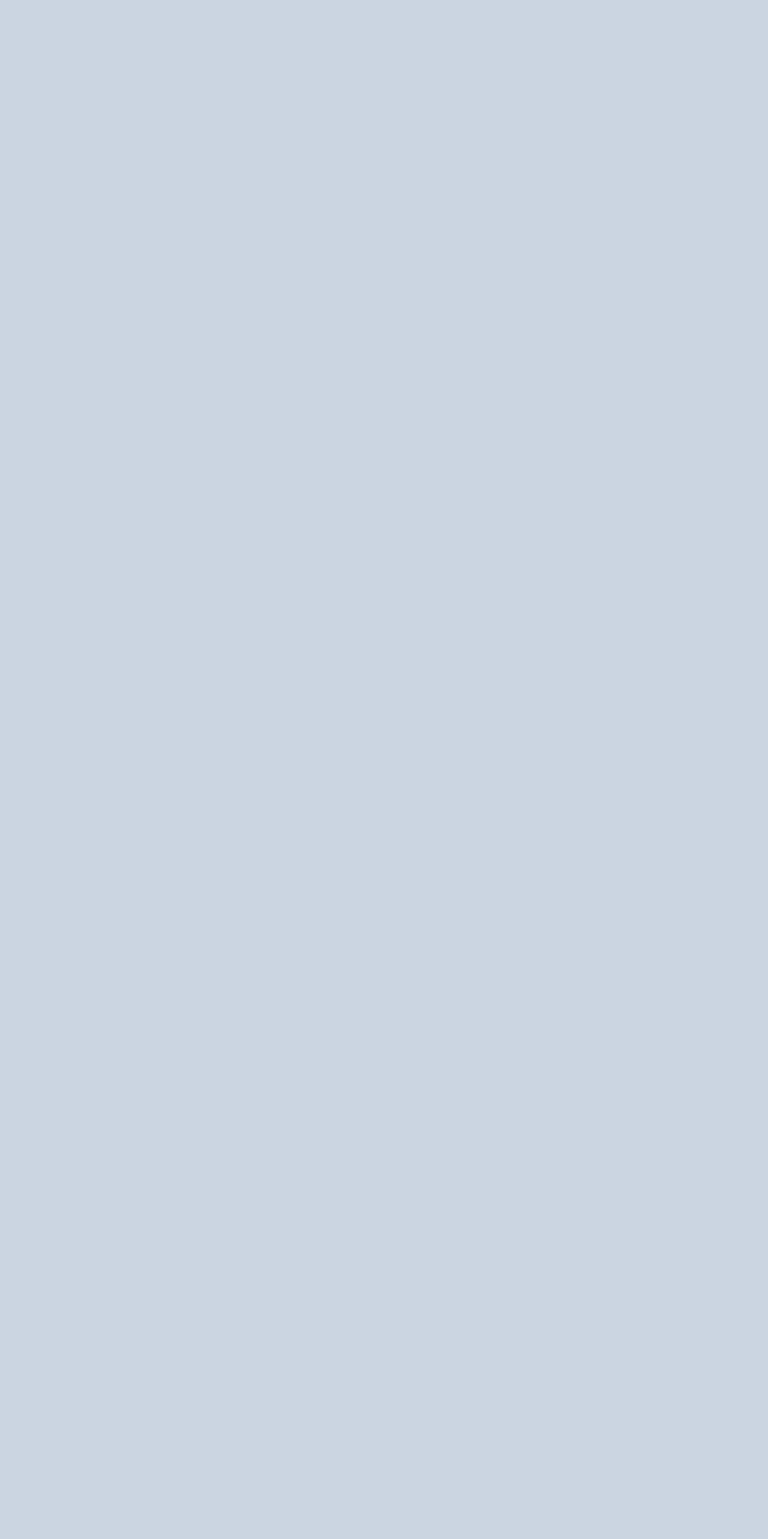
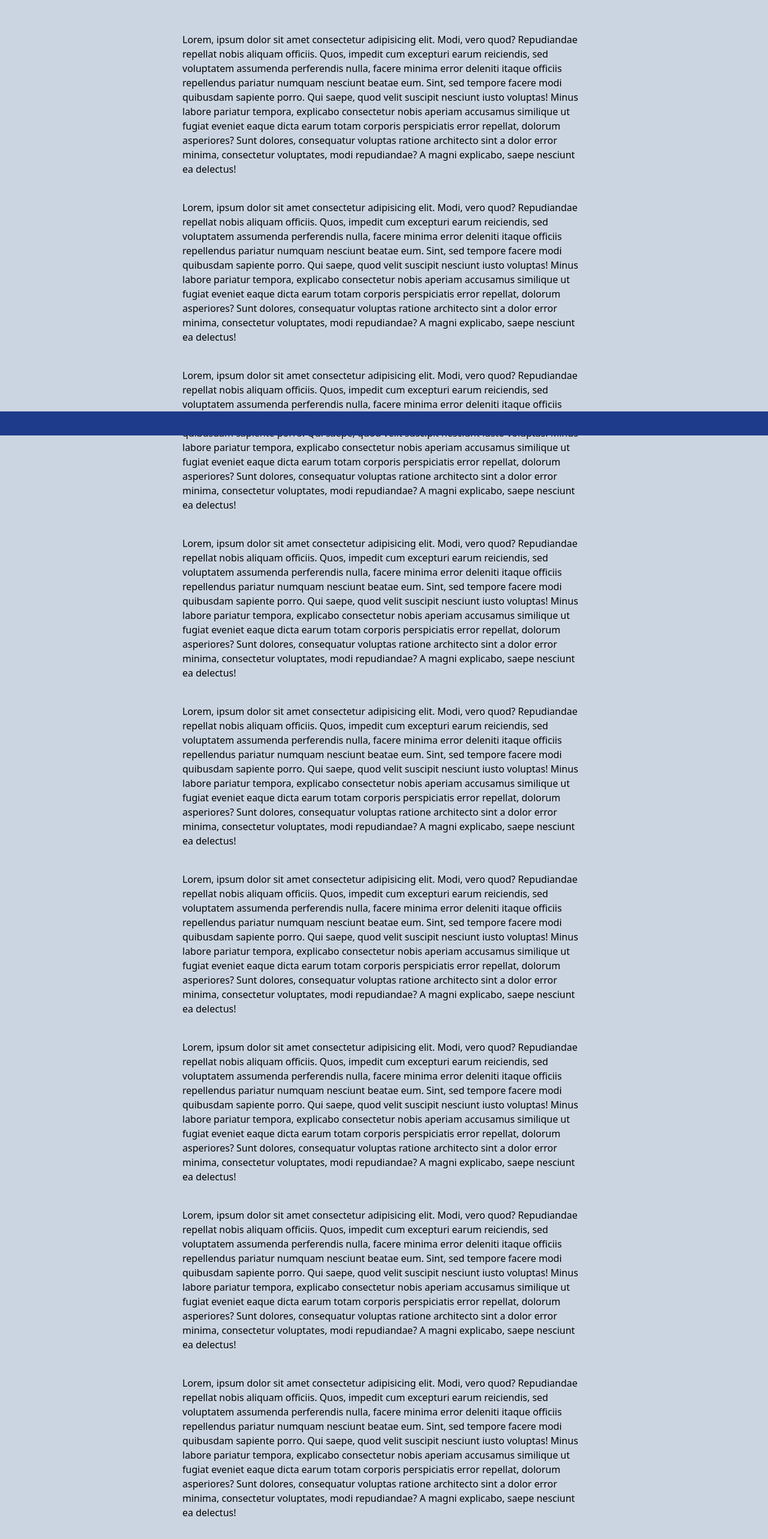
Before and after one commit to lukemelnik/framermotiontut, a React (Vite) app: page / in a window 1280 px wide. Shown: the part 74-2640 px from the top of the page at 60% size. Built offline with nearby package versions, Linux system fonts and the light colour scheme.

Commit message:
add scroll progress bar component

```diff
--- a/src/App.tsx
+++ b/src/App.tsx
@@ -2,6 +2,7 @@ import AnimationControlsComponent from "./components/animation-controls";
 
 import BasicsOfMotion from "./components/basics-of-motion";
 import Gestures from "./components/gestures";
+import ScrollAnimation from "./components/scroll-animation";
 import ViewBasedAnimation from "./components/view-based-animation";
 
 function App() {
@@ -10,7 +11,8 @@ function App() {
       {/* <BasicsOfMotion /> */}
       {/* <Gestures /> */}
       {/* <AnimationControlsComponent /> */}
-      <ViewBasedAnimation />
+      {/* <ViewBasedAnimation /> */}
+      <ScrollAnimation />
     </>
   );
 }
--- /dev/null
+++ b/src/components/scroll-animation.tsx
@@ -0,0 +1,142 @@
+import { motion, useScroll } from "framer-motion";
+import React from "react";
+
+export default function ScrollAnimation() {
+  const { scrollYProgress } = useScroll();
+  return (
+    <>
+      <motion.div
+        style={{ scaleX: scrollYProgress, transformOrigin: "left" }}
+        className="fixed bottom-0 left-0 w-full h-10 bg-blue-900"
+      ></motion.div>
+      <div className="max-w-2xl space-y-10 my-32">
+        <p>
+          Lorem, ipsum dolor sit amet consectetur adipisicing elit. Modi, vero
+          quod? Repudiandae repellat nobis aliquam officiis. Quos, impedit cum
+          excepturi earum reiciendis, sed voluptatem assumenda perferendis
+          nulla, facere minima error deleniti itaque officiis repellendus
+          pariatur numquam nesciunt beatae eum. Sint, sed tempore facere modi
+          quibusdam sapiente porro. Qui saepe, quod velit suscipit nesciunt
+          iusto voluptas! Minus labore pariatur tempora, explicabo consectetur
+          nobis aperiam accusamus similique ut fugiat eveniet eaque dicta earum
+          totam corporis perspiciatis error repellat, dolorum asperiores? Sunt
+          dolores, consequatur voluptas ratione architecto sint a dolor error
+          minima, consectetur voluptates, modi repudiandae? A magni explicabo,
+          saepe nesciunt ea delectus!
+        </p>
+        <p>
+          Lorem, ipsum dolor sit amet consectetur adipisicing elit. Modi, vero
+          quod? Repudiandae repellat nobis aliquam officiis. Quos, impedit cum
+          excepturi earum reiciendis, sed voluptatem assumenda perferendis
+          nulla, facere minima error deleniti itaque officiis repellendus
+          pariatur numquam nesciunt beatae eum. Sint, sed tempore facere modi
+          quibusdam sapiente porro. Qui saepe, quod velit suscipit nesciunt
+          iusto voluptas! Minus labore pariatur tempora, explicabo consectetur
+          nobis aperiam accusamus similique ut fugiat eveniet eaque dicta earum
+          totam corporis perspiciatis error repellat, dolorum asperiores? Sunt
+          dolores, consequatur voluptas ratione architecto sint a dolor error
+          minima, consectetur voluptates, modi repudiandae? A magni explicabo,
+          saepe nesciunt ea delectus!
+        </p>
+        <p>
+          Lorem, ipsum dolor sit amet consectetur adipisicing elit. Modi, vero
+          quod? Repudiandae repellat nobis aliquam officiis. Quos, impedit cum
+          excepturi earum reiciendis, sed voluptatem assumenda perferendis
+          nulla, facere minima error deleniti itaque officiis repellendus
+          pariatur numquam nesciunt beatae eum. Sint, sed tempore facere modi
+          quibusdam sapiente porro. Qui saepe, quod velit suscipit nesciunt
+          iusto voluptas! Minus labore pariatur tempora, explicabo consectetur
+          nobis aperiam accusamus similique ut fugiat eveniet eaque dicta earum
+          totam corporis perspiciatis error repellat, dolorum asperiores? Sunt
+          dolores, consequatur voluptas ratione architecto sint a dolor error
+          minima, consectetur voluptates, modi repudiandae? A magni explicabo,
+          saepe nesciunt ea delectus!
+        </p>
+        <p>
+          Lorem, ipsum dolor sit amet consectetur adipisicing elit. Modi, vero
+          quod? Repudiandae repellat nobis aliquam officiis. Quos, impedit cum
+          excepturi earum reiciendis, sed voluptatem assumenda perferendis
+          nulla, facere minima error deleniti itaque officiis repellendus
+          pariatur numquam nesciunt beatae eum. Sint, sed tempore facere modi
+          quibusdam sapiente porro. Qui saepe, quod velit suscipit nesciunt
+          iusto voluptas! Minus labore pariatur tempora, explicabo consectetur
+          nobis aperiam accusamus similique ut fugiat eveniet eaque dicta earum
+          totam corporis perspiciatis error repellat, dolorum asperiores? Sunt
+          dolores, consequatur voluptas ratione architecto sint a dolor error
+          minima, consectetur voluptates, modi repudiandae? A magni explicabo,
+          saepe nesciunt ea delectus!
+        </p>
+        <p>
+          Lorem, ipsum dolor sit amet consectetur adipisicing elit. Modi, vero
+          quod? Repudiandae repellat nobis aliquam officiis. Quos, impedit cum
+          excepturi earum reiciendis, sed voluptatem assumenda perferendis
+          nulla, facere minima error deleniti itaque officiis repellendus
+          pariatur numquam nesciunt beatae eum. Sint, sed tempore facere modi
+          quibusdam sapiente porro. Qui saepe, quod velit suscipit nesciunt
+          iusto voluptas! Minus labore pariatur tempora, explicabo consectetur
+          nobis aperiam accusamus similique ut fugiat eveniet eaque dicta earum
+          totam corporis perspiciatis error repellat, dolorum asperiores? Sunt
+          dolores, consequatur voluptas ratione architecto sint a dolor error
+          minima, consectetur voluptates, modi repudiandae? A magni explicabo,
+          saepe nesciunt ea delectus!
+        </p>
+        <p>
+          Lorem, ipsum dolor sit amet consectetur adipisicing elit. Modi, vero
+          quod? Repudiandae repellat nobis aliquam officiis. Quos, impedit cum
+          excepturi earum reiciendis, sed voluptatem assumenda perferendis
+          nulla, facere minima error deleniti itaque officiis repellendus
+          pariatur numquam nesciunt beatae eum. Sint, sed tempore facere modi
+          quibusdam sapiente porro. Qui saepe, quod velit suscipit nesciunt
+          iusto voluptas! Minus labore pariatur tempora, explicabo consectetur
+          nobis aperiam accusamus similique ut fugiat eveniet eaque dicta earum
+          totam corporis perspiciatis error repellat, dolorum asperiores? Sunt
+          dolores, consequatur voluptas ratione architecto sint a dolor error
+          minima, consectetur voluptates, modi repudiandae? A magni explicabo,
+          saepe nesciunt ea delectus!
+        </p>
+        <p>
+          Lorem, ipsum dolor sit amet consectetur adipisicing elit. Modi, vero
+          quod? Repudiandae repellat nobis aliquam officiis. Quos, impedit cum
+          excepturi earum reiciendis, sed voluptatem assumenda perferendis
+          nulla, facere minima error deleniti itaque officiis repellendus
+          pariatur numquam nesciunt beatae eum. Sint, sed tempore facere modi
+          quibusdam sapiente porro. Qui saepe, quod velit suscipit nesciunt
+          iusto voluptas! Minus labore pariatur tempora, explicabo consectetur
+          nobis aperiam accusamus similique ut fugiat eveniet eaque dicta earum
+          totam corporis perspiciatis error repellat, dolorum asperiores? Sunt
+          dolores, consequatur voluptas ratione architecto sint a dolor error
+          minima, consectetur voluptates, modi repudiandae? A magni explicabo,
+          saepe nesciunt ea delectus!
+        </p>
+        <p>
+          Lorem, ipsum dolor sit amet consectetur adipisicing elit. Modi, vero
+          quod? Repudiandae repellat nobis aliquam officiis. Quos, impedit cum
+          excepturi earum reiciendis, sed voluptatem assumenda perferendis
+          nulla, facere minima error deleniti itaque officiis repellendus
+          pariatur numquam nesciunt beatae eum. Sint, sed tempore facere modi
+          quibusdam sapiente porro. Qui saepe, quod velit suscipit nesciunt
+          iusto voluptas! Minus labore pariatur tempora, explicabo consectetur
+          nobis aperiam accusamus similique ut fugiat eveniet eaque dicta earum
+          totam corporis perspiciatis error repellat, dolorum asperiores? Sunt
+          dolores, consequatur voluptas ratione architecto sint a dolor error
+          minima, consectetur voluptates, modi repudiandae? A magni explicabo,
+          saepe nesciunt ea delectus!
+        </p>
+        <p>
+          Lorem, ipsum dolor sit amet consectetur adipisicing elit. Modi, vero
+          quod? Repudiandae repellat nobis aliquam officiis. Quos, impedit cum
+          excepturi earum reiciendis, sed voluptatem assumenda perferendis
+          nulla, facere minima error deleniti itaque officiis repellendus
+          pariatur numquam nesciunt beatae eum. Sint, sed tempore facere modi
+          quibusdam sapiente porro. Qui saepe, quod velit suscipit nesciunt
+          iusto voluptas! Minus labore pariatur tempora, explicabo consectetur
+          nobis aperiam accusamus similique ut fugiat eveniet eaque dicta earum
+          totam corporis perspiciatis error repellat, dolorum asperiores? Sunt
+          dolores, consequatur voluptas ratione architecto sint a dolor error
+          minima, consectetur voluptates, modi repudiandae? A magni explicabo,
+          saepe nesciunt ea delectus!
+        </p>
+      </div>
+    </>
+  );
+}
```
